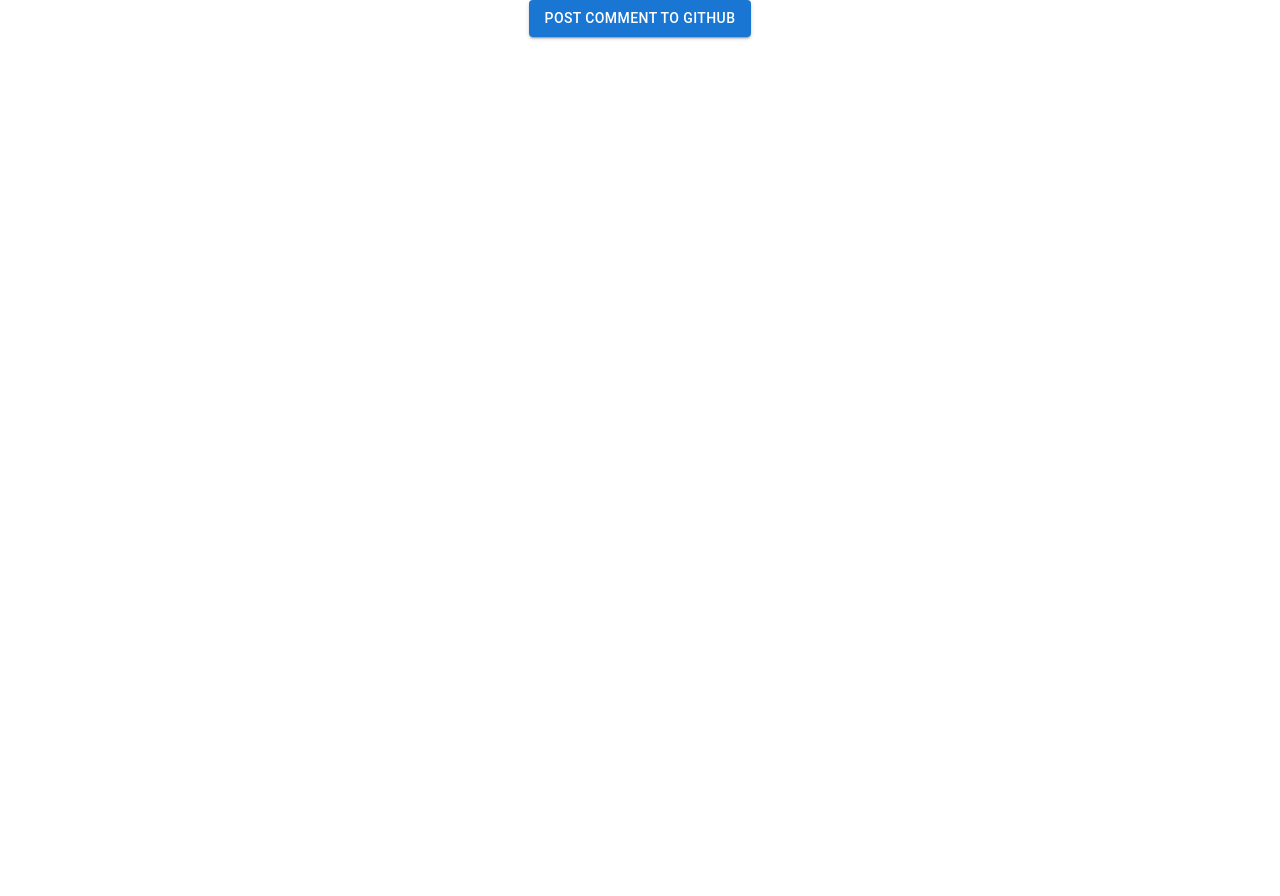
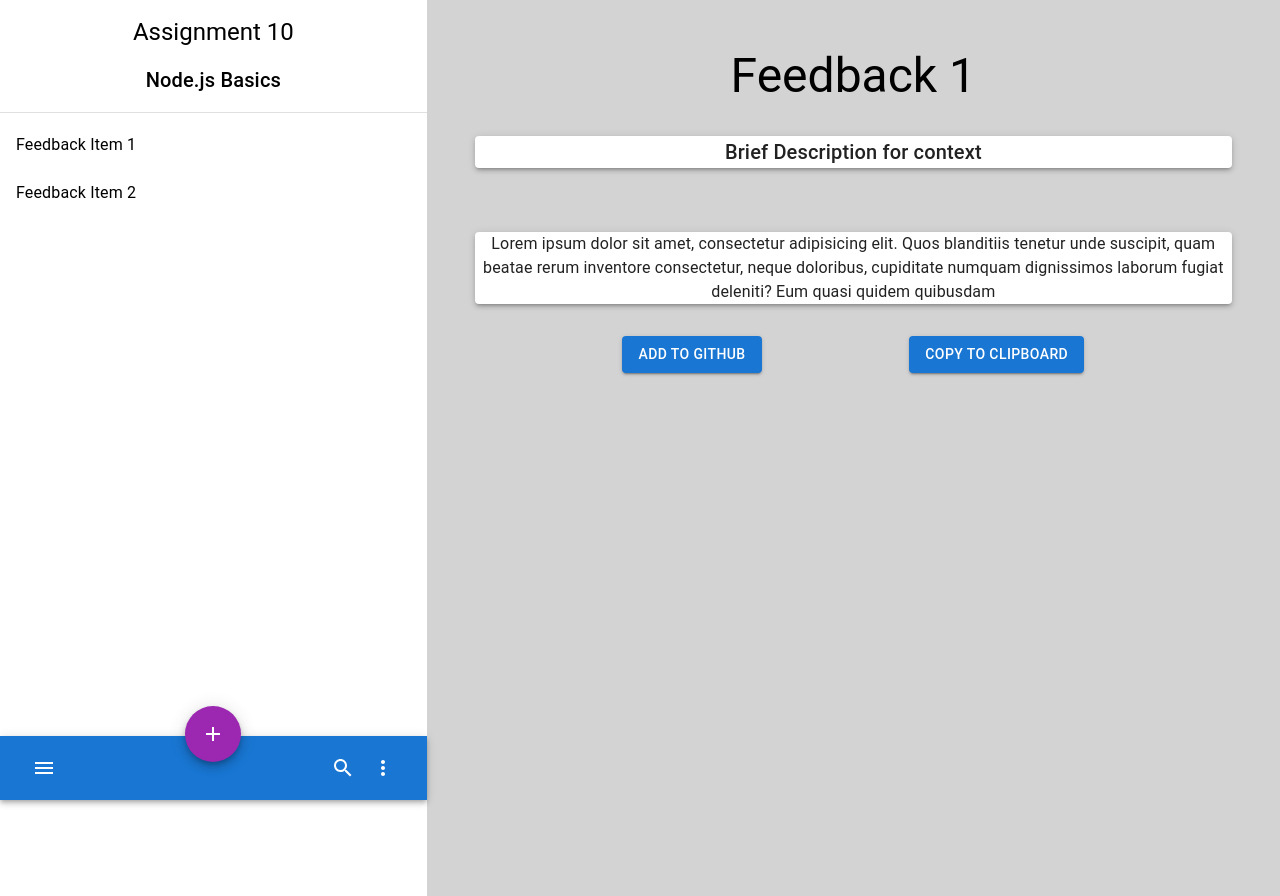
Before and after one commit to wmcnicho/FeedbackAssistant, a React (Create React App) app: page / in a window 1280 px wide. Before the commit the page ends 800 px from the top, so only its background shows below. Built offline with nearby package versions, Linux system fonts and the light colour scheme.

Commit message:
Initial POC UI

```diff
--- a/package.json
+++ b/package.json
@@ -10,6 +10,7 @@
     "@emotion/react": "^11.10.4",
     "@emotion/styled": "^11.10.4",
     "@fontsource/roboto": "^4.5.8",
+    "@mui/icons-material": "^5.10.9",
     "@mui/material": "^5.10.11",
     "@testing-library/jest-dom": "^5.16.5",
     "@testing-library/react": "^13.4.0",
--- a/public/electron.js
+++ b/public/electron.js
@@ -6,8 +6,8 @@ const isDev = require('electron-is-dev');
 function createWindow() {
   // Create the browser window.
   const win = new BrowserWindow({
-    width: 800,
-    height: 600,
+    width: 1152,
+    height: 655,
     webPreferences: {
       nodeIntegration: true,
     },
--- a/src/App.js
+++ b/src/App.js
@@ -1,10 +1,23 @@
 import './App.css';
-import GitHubButton from './githubButton';
+import GitHubButton from './components/githubButton';
+import Box from '@mui/material/Box';
+import Grid from '@mui/material/Unstable_Grid2';
+import FeedbackNav from './components/FeedbackNav'
+import FeedbackInfoPanel from './components/FeedbackInfoPanel';
 
 function App() {
   return (
     <div className="App">
-      <GitHubButton/>
+      <Box>
+      <Grid container sx={{height:'100vh'}}>
+          <Grid xs={4}>
+            <FeedbackNav/>
+          </Grid>
+          <Grid xs={8}>
+            <FeedbackInfoPanel/>
+          </Grid>
+        </Grid>
+      </Box>
     </div>
   );
 }
--- /dev/null
+++ b/src/components/FeedbackInfoPanel.js
@@ -0,0 +1,33 @@
+import { Paper, Typography, Box, Button } from '@mui/material';
+import React from 'react'
+
+class FeedbackInfoPanel extends React.Component {
+    constructor(props) {
+        super(props);
+    }
+
+    render() {
+        return(
+            <React.Fragment>
+                <Box sx={{background:"lightgrey", height:"100vh"}} p={6}>
+                    <Typography variant="h3">Feedback 1</Typography>
+                    <Box py={4}>
+                        <Paper elevation={3}>
+                            <Typography variant="h6">Brief Description for context</Typography>
+                        </Paper>
+                    </Box>
+                    <Box py={4}>
+                        <Paper  elevation={3}>
+                            <Typography variant="body1">Lorem ipsum dolor sit amet, consectetur adipisicing elit. Quos blanditiis tenetur unde suscipit, quam beatae rerum inventore consectetur, neque doloribus, cupiditate numquam dignissimos laborum fugiat deleniti? Eum quasi quidem quibusdam</Typography>
+                        </Paper>
+                    </Box>
+                    <Box display={{display:'flex', justifyContent:"space-evenly"}}>
+                        <Button variant="contained">Add To Github</Button>
+                        <Button variant="contained">Copy To Clipboard</Button>
+                    </Box>
+                </Box>
+            </React.Fragment>
+        )
+    }
+}
+export default FeedbackInfoPanel
--- /dev/null
+++ b/src/components/FeedbackNav.js
@@ -0,0 +1,96 @@
+import React from 'react'
+import Box from '@mui/material/Box';
+import List from '@mui/material/List';
+import ListItem from '@mui/material/ListItem';
+import ListItemButton from '@mui/material/ListItemButton';
+import ListItemIcon from '@mui/material/ListItemIcon';
+import ListItemText from '@mui/material/ListItemText';
+import Divider from '@mui/material/Divider';
+import InboxIcon from '@mui/icons-material/Inbox';
+import DraftsIcon from '@mui/icons-material/Drafts';
+import { Typography } from '@mui/material';
+import { styled } from '@mui/material/styles';
+import AppBar from '@mui/material/AppBar';
+import CssBaseline from '@mui/material/CssBaseline';
+import Toolbar from '@mui/material/Toolbar';
+import IconButton from '@mui/material/IconButton';
+import Paper from '@mui/material/Paper';
+import Fab from '@mui/material/Fab';
+import ListItemAvatar from '@mui/material/ListItemAvatar';
+import ListSubheader from '@mui/material/ListSubheader';
+import Avatar from '@mui/material/Avatar';
+import MenuIcon from '@mui/icons-material/Menu';
+import AddIcon from '@mui/icons-material/Add';
+import SearchIcon from '@mui/icons-material/Search';
+import MoreIcon from '@mui/icons-material/MoreVert';
+
+const StyledFab = styled(Fab)({
+  position: 'absolute',
+  zIndex: 1,
+  top: -30,
+  left: 0,
+  right: 0,
+  margin: '0 auto',
+});
+
+class FeedbackNav extends React.Component {
+    constructor(props) {
+        super(props);
+    }
+
+    render() {
+            return (
+                <Box display={{display:'flex', flexDirection:'column', height:"100vh"}}>
+                  <Box sx={{flexGrow:1}}>
+                    <nav aria-label="main mailbox folders">
+                      <List>
+                        <ListItem sx={{justifyContent:'center'}}>
+                          <Box>
+                            <Typography variant='h5' >Assignment 10</Typography>
+                          </Box>
+                        </ListItem>
+                        <ListItem sx={{justifyContent:'center'}}>
+                          <Box>
+                            <Typography variant='h6' >Node.js Basics</Typography>
+                          </Box>
+                        </ListItem>
+                      </List>
+                    </nav>
+                    <Divider />
+                    <nav aria-label="secondary mailbox folders">
+                      <List>
+                        <ListItem disablePadding>
+                          <ListItemButton>
+                            <ListItemText primary="Feedback Item 1" />
+                          </ListItemButton>
+                        </ListItem>
+                        <ListItem disablePadding>
+                          <ListItemButton component="a" href="#simple-list">
+                            <ListItemText primary="Feedback Item 2" />
+                          </ListItemButton>
+                        </ListItem>
+                      </List>
+                    </nav>
+                  </Box>
+                  <AppBar position="relative" color="primary" sx={{ top: 'auto', bottom: 0 }}>
+                    <Toolbar>
+                      <IconButton color="inherit" aria-label="open drawer">
+                        <MenuIcon />
+                      </IconButton>
+                      <StyledFab color="secondary" aria-label="add">
+                        <AddIcon />
+                      </StyledFab>
+                      <Box sx={{ flexGrow: 1 }} />
+                      <IconButton color="inherit">
+                        <SearchIcon />
+                      </IconButton>
+                      <IconButton color="inherit">
+                        <MoreIcon />
+                      </IconButton>
+                    </Toolbar>
+                  </AppBar>
+                </Box>
+        )
+    }
+}
+export default FeedbackNav
```
Also changed, not shown: src/components/githubButton.js (renamed from src/githubButton.js), 1 other file (tests, documents, lock files or other folders).
